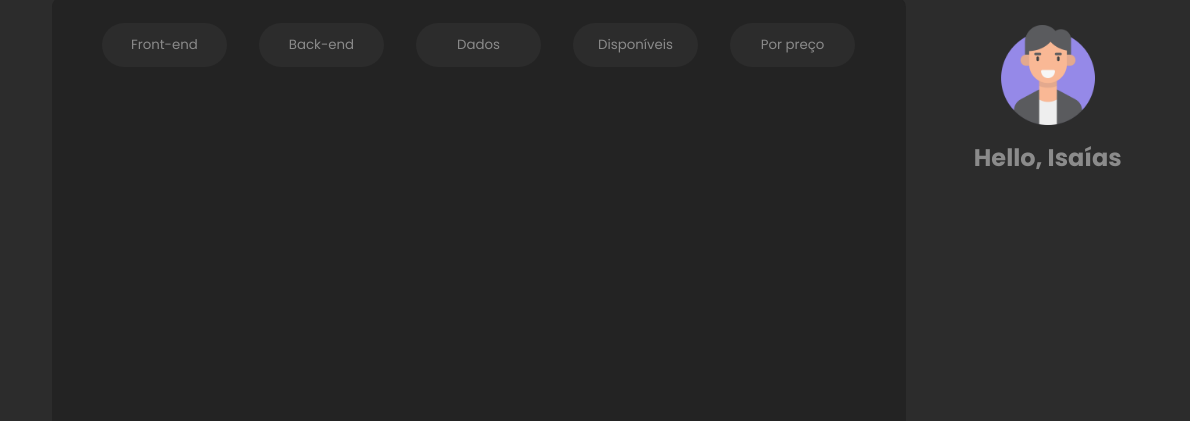
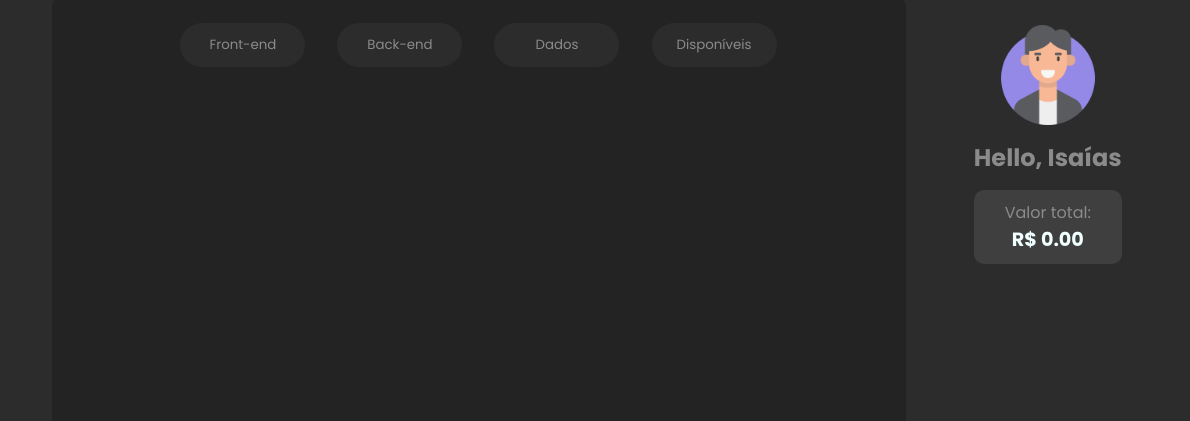
Before and after one commit to isaiasramosdeoliveira/Alura-alurabooks, a website: page index.html in a window 1280 px wide. Both pictures are taken after a click on the button "Front-end". Shown: the part 83-504 px from the top of the page, 90-1280 px from the left. Drawn offline with Linux system fonts and the light colour scheme; no server answers.

Commit message:
Acréscimo dos valores totais

```diff
--- a/index.html
+++ b/index.html
@@ -59,16 +59,17 @@
         <button data-type="back-end" class="btns-button">Back-end</button>
         <button data-type="dados" class="btns-button">Dados</button>
         <button data-type="disponivel" class="btns-button">Disponíveis</button>
-        <button data-type="preco" class="btns-button">Por preço</button>
       </section>
-      <section class="container content-books">
-
-      </section>
+      <section class="container content-books"></section>
     </main>
     <aside class="menu">
       <div class="menu-profile">
         <img src="img/profile.png" alt="foto de perfil" />
         <h2>Hello,<span> Isaías</span></h2>
+        <div class="block">
+          <p>Valor total:</p>
+          <p class="menu_total">R$00.00</p>
+        </div>
       </div>
     </aside>
     <script src="js/main.js"></script>
--- a/js/main.js
+++ b/js/main.js
@@ -1,21 +1,18 @@
 const list = document.querySelector(".content-books")
 const btns = document.querySelector(".content-btns")
 const button = btns.querySelectorAll(".btns-button")
+const totalPayable = document.querySelector(".menu_total")
 
 let dice = []
 let filterDice = []
-
+let total = 0
+let status = ''
 async function loadBooks() {
     const res = await fetch("https://guilhermeonrails.github.io/casadocodigo/livros.json")
     dice = await res.json()
     displayBooks(dice);
 }
 loadBooks()
-
-function discount(value) {
-    const dice = value - (value * 0.3)
-    return dice
-}
 
 for (let i = 0; i < 3; i++) {
     button[i].addEventListener("click", (e) => {
@@ -26,14 +23,20 @@ for (let i = 0; i < 3; i++) {
         })
         console.log(filterDice);
         displayBooks(filterDice);
+        total = filterDice.reduce((total, value) => {
+            return total + value.preco;
+        }, 0)
+        totalPayable.innerHTML = `R$ ${total.toFixed(2)}`
     })
 }
 
 function displayBooks(dice) {
+    dice = dice.sort((a, b) => a.preco - b.preco)
     dice.forEach(value => {
-        const newValue = discount(value.preco)
+        value.quantidade === 0 ? status = 'disabled'
+        : status = ''
         list.innerHTML += `
-        <div class = "book">
+        <div class = "book ${status}">
             <img src = "${value.imagem}"
         alt = "${value.alt}" >
             <div class = "describe">
--- a/styles/contents.css
+++ b/styles/contents.css
@@ -104,6 +104,7 @@ header, main, aside{
 }
 
 .content-btns{
+    z-index: 1;
     position: fixed;
     display: flex;
     align-items: center;
@@ -150,6 +151,9 @@ header, main, aside{
     padding: 2%;
     max-width: 380px;
 }
+.disabled img{
+    opacity: 15%;
+}
 .content-books .book .describe{
     width: 50%;
 }
@@ -180,6 +184,19 @@ header, main, aside{
     align-items: center;
     gap: 15px;
 }
+.menu .menu-profile .block{
+    background-color: #3f3f3f;
+    border-radius: 10px;
+    padding: 10px;
+}
+.menu .menu-profile p{
+    text-align: center;
+}
+.menu .menu-profile p:last-child{
+    color: azure;
+    font-size: 1.2em;
+    font-weight: 700;
+}
 .menu .menu-profile img{
     justify-self: center;
     width: 100px;
```
